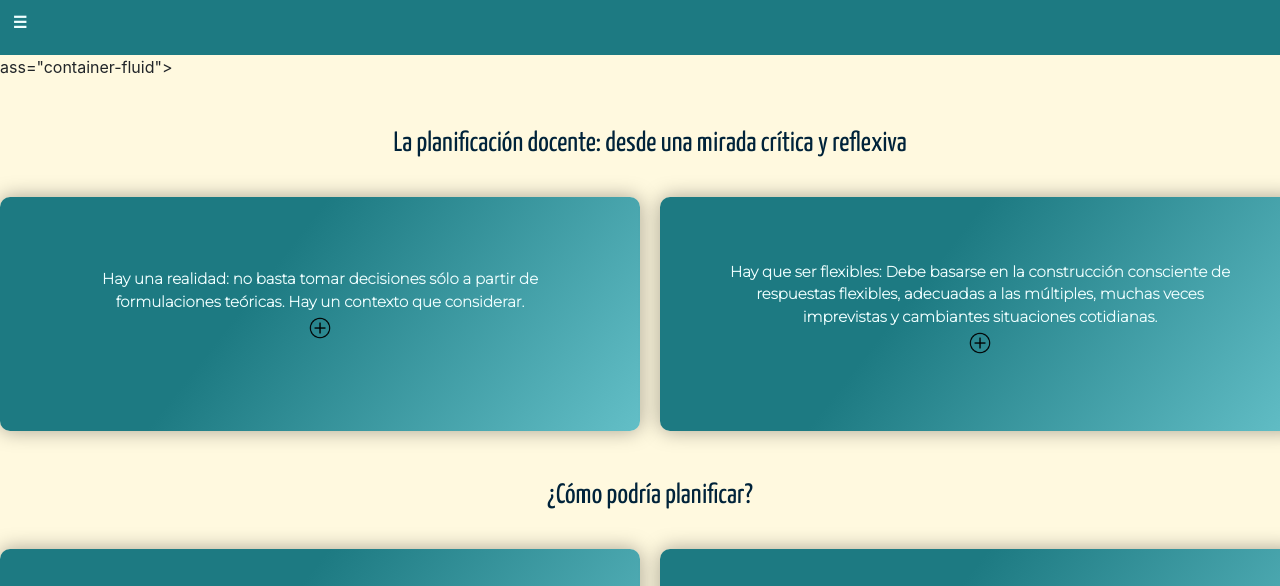
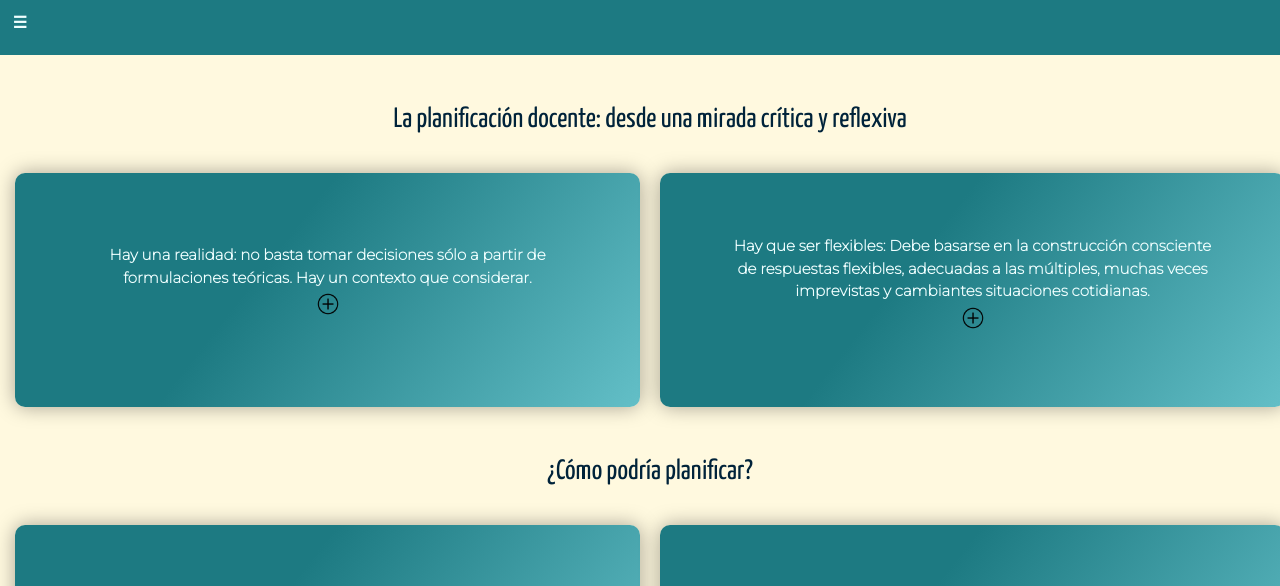
Before and after one commit to micaelare94/ProyectoFinal, a website: page HTML/abordaje-planificación.html in a window 1280 px wide. Shown: the part 152-738 px from the top of the page. Drawn offline with nearby package versions, Linux system fonts and the light colour scheme; files that its build step writes are made by us from their sources; files whose address does not match are found by name.

Commit message:
planificacion dos

```diff
--- a/HTML/abordaje-planificación.html
+++ b/HTML/abordaje-planificación.html
@@ -13,7 +13,7 @@
     <!-- AOS -->
     <link rel="stylesheet" href="https://unpkg.com/aos@next/dist/aos.css"/>
     <!-- CSS -->
-    <link rel="stylesheet" href="CSS/style.css">
+    <link rel="stylesheet" href="/CSS/style.css">
     <!-- Fuentes -->
     <link rel="preconnect" href="https://fonts.gstatic.com">
     <link href="https://fonts.googleapis.com/css2?family=Yanone+Kaffeesatz&display=swap" rel="stylesheet">
@@ -35,7 +35,8 @@
       <li><a href="HTML/abordaje-planificación.html">Cápsulas: la planificación docente</a></li>
       <li><a href="HTML/sitios-interes.html">Sitios de interés</a></li>
     </ul>
-</nav>ass="container-fluid">
+</nav>
+<div class="container-fluid">
       <div class="contenedorP">
         <div class="contenedorP1" data-aos="zoom-in"  data-aos-duration="1500">
             <h3>La planificación docente: desde una mirada crítica y reflexiva</h3>
```
